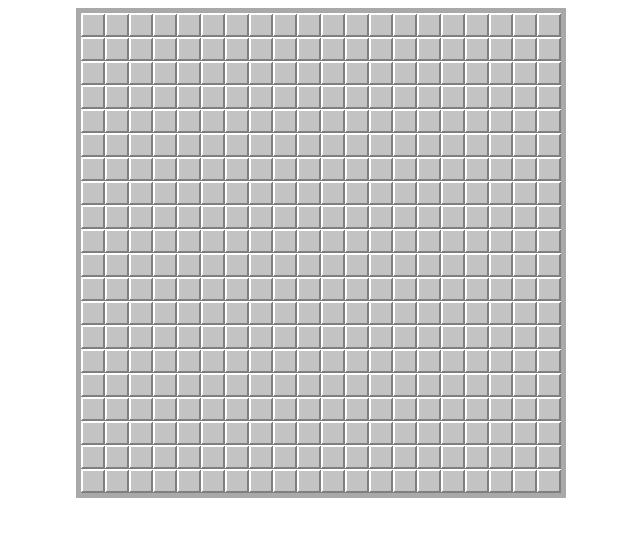
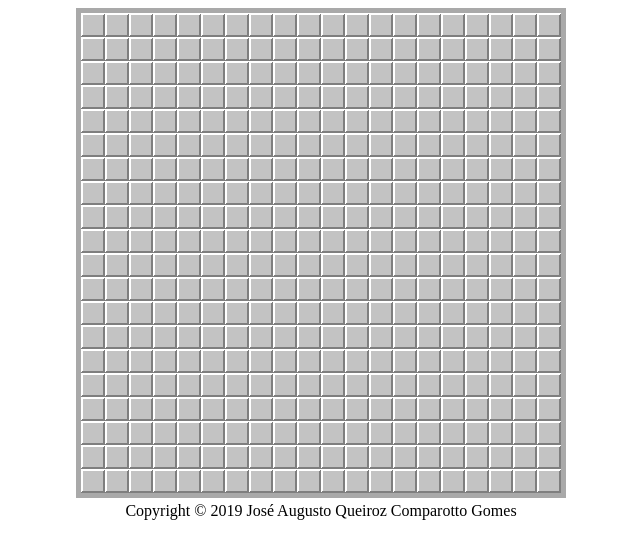
Before and after one commit to AugustoJoseDev/Minesweeper, a plain HTML site: page index.html in a window 1280 px wide. Shown: the whole page, without its empty margins (319-959 px from the left). Drawn offline with Linux system fonts and the light colour scheme.

Commit message:
copyright

```diff
--- a/index.html
+++ b/index.html
@@ -11,9 +11,9 @@
 </head>
 
 <body>
-    <center><canvas id="screen" width="480" height="480"></canvas></center>
+    <center><canvas id="screen" width="480" height="480"></canvas>
+        <br>Copyright &copy; 2019 José Augusto Queiroz Comparotto Gomes</center>
     <script src="script.js"></script>
-
 </body>
 
 </html>
```
